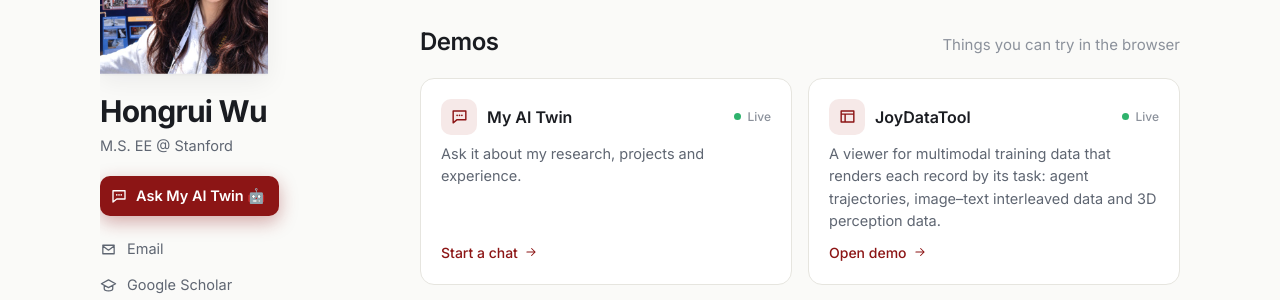
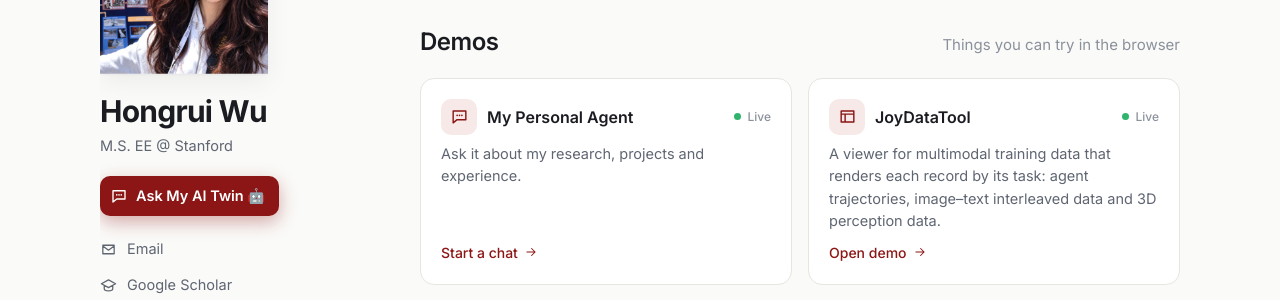
Before and after one commit to oneHFR/oneHFR.github.io, a Jekyll site: the page built from _pages/about.md, in a window 1280 px wide and 1400 px high, scrolled down 1852 px. Shown: the part 150-450 px from the top of the window. Built offline with Jekyll 4.4.1, drawn with Linux system fonts in a browser that asks for light colours.

Commit message:
Demos card: My Personal Agent; chat panel gets a Full screen button
Co-Authored-By: Claude Opus 5.5 (1M context) <noreply@anthropic.com>
Claude-Session: https://claude.ai/code/session_01QNMo7FCCFnVF5qPTeXeTUv

```diff
--- a/_layouts/home.html
+++ b/_layouts/home.html
@@ -82,8 +82,8 @@
     <header class="chat-panel__bar">
       <span class="chat-panel__dot" aria-hidden="true"></span>
       <strong>{{ page.chat.title }}</strong>
-      <a class="chat-panel__btn" href="{{ page.chat.url }}" target="_blank" rel="noopener" aria-label="Open in a new tab">
-        <svg aria-hidden="true" viewBox="0 0 24 24"><use href="#i-external"/></svg>
+      <a class="chat-panel__btn chat-panel__full" href="{{ page.chat.url }}" title="Full screen" aria-label="Open full screen">
+        <svg aria-hidden="true" viewBox="0 0 24 24"><use href="#i-expand"/></svg><span>Full screen</span>
       </a>
       <button class="chat-panel__btn" type="button" data-chat-close aria-label="Close">
         <svg aria-hidden="true" viewBox="0 0 24 24"><use href="#i-close"/></svg>
@@ -101,6 +101,7 @@
     <symbol id="i-youtube" viewBox="0 0 24 24"><path fill="currentColor" d="M21.6 7.2a2.5 2.5 0 0 0-1.77-1.77C18.27 5 12 5 12 5s-6.27 0-7.83.43A2.5 2.5 0 0 0 2.4 7.2 26 26 0 0 0 2 12a26 26 0 0 0 .4 4.8 2.5 2.5 0 0 0 1.77 1.77C5.73 19 12 19 12 19s6.27 0 7.83-.43a2.5 2.5 0 0 0 1.77-1.77A26 26 0 0 0 22 12a26 26 0 0 0-.4-4.8M10 15V9l5.2 3z"/></symbol>
     <symbol id="i-chat" viewBox="0 0 24 24"><path fill="none" stroke="currentColor" stroke-width="1.8" stroke-linejoin="round" d="M4 5h16v11H9l-5 4z"/><circle cx="9" cy="10.5" r="1.1" fill="currentColor"/><circle cx="12" cy="10.5" r="1.1" fill="currentColor"/><circle cx="15" cy="10.5" r="1.1" fill="currentColor"/></symbol>
     <symbol id="i-external" viewBox="0 0 24 24"><path fill="none" stroke="currentColor" stroke-width="1.8" stroke-linecap="round" stroke-linejoin="round" d="M14 4h6v6 M20 4l-9 9 M18 14v6H4V6h6"/></symbol>
+    <symbol id="i-expand" viewBox="0 0 24 24"><path fill="none" stroke="currentColor" stroke-width="1.8" stroke-linecap="round" stroke-linejoin="round" d="M4 9V4h5 M20 9V4h-5 M4 15v5h5 M20 15v5h-5"/></symbol>
     <symbol id="i-close" viewBox="0 0 24 24"><path fill="none" stroke="currentColor" stroke-width="1.8" stroke-linecap="round" d="M6 6l12 12M18 6 6 18"/></symbol>
     <symbol id="i-theme" viewBox="0 0 24 24"><circle cx="12" cy="12" r="8" fill="none" stroke="currentColor" stroke-width="1.8"/><path fill="currentColor" d="M12 4a8 8 0 0 1 0 16z"/></symbol>
     <symbol id="i-arrow" viewBox="0 0 24 24"><path fill="none" stroke="currentColor" stroke-width="1.8" stroke-linecap="round" stroke-linejoin="round" d="M5 12h14 M13 6l6 6-6 6"/></symbol>
--- a/_pages/about.md
+++ b/_pages/about.md
@@ -150,7 +150,7 @@ chat:
     <a class="demo" href="/chat/" data-chat-open>
       <span class="demo__top">
         <span class="demo__icon"><svg aria-hidden="true"><use href="#i-chat"/></svg></span>
-        <h3>My AI Twin</h3>
+        <h3>My Personal Agent</h3>
         <span class="status">Live</span>
       </span>
       <p>Ask it about my research, projects and experience.</p>
--- a/assets/css/home.css
+++ b/assets/css/home.css
@@ -245,6 +245,8 @@ svg { width: 1em; height: 1em; flex: none; }
 .chat-panel__bar strong { flex: 1; font-weight: 600; }
 .chat-panel__dot { width: 8px; height: 8px; border-radius: 50%; background: #2fb36d; }
 .chat-panel__btn { display: grid; place-items: center; width: 32px; height: 32px; border: 0; border-radius: 8px; background: transparent; color: var(--muted); cursor: pointer; font-size: 18px; }
+.chat-panel__full { width: auto; padding: 0 10px; gap: 6px; display: inline-flex; align-items: center; font-size: 13px; font-weight: 500; }
+.chat-panel__full svg { font-size: 16px; }
 .chat-panel__btn:hover { background: var(--surface-2); color: var(--text); text-decoration: none; }
 .chat-panel__frame { flex: 1; width: 100%; border: 0; background: var(--bg); }
 
```
